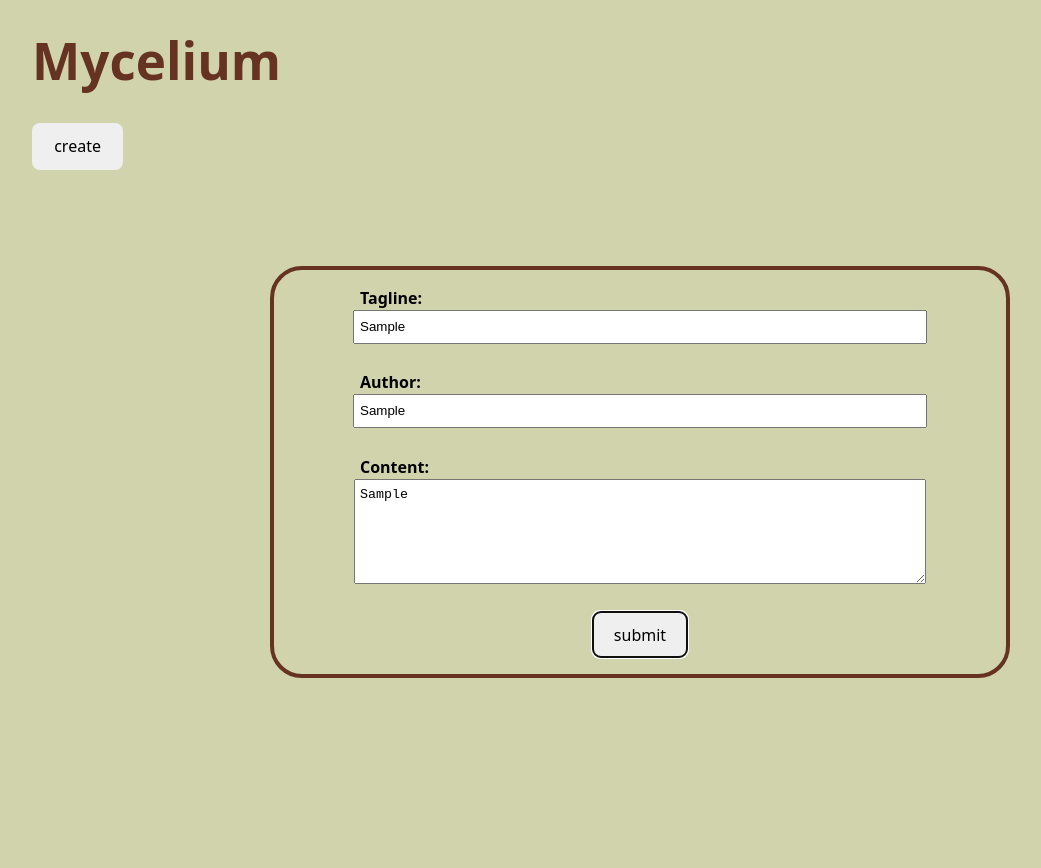
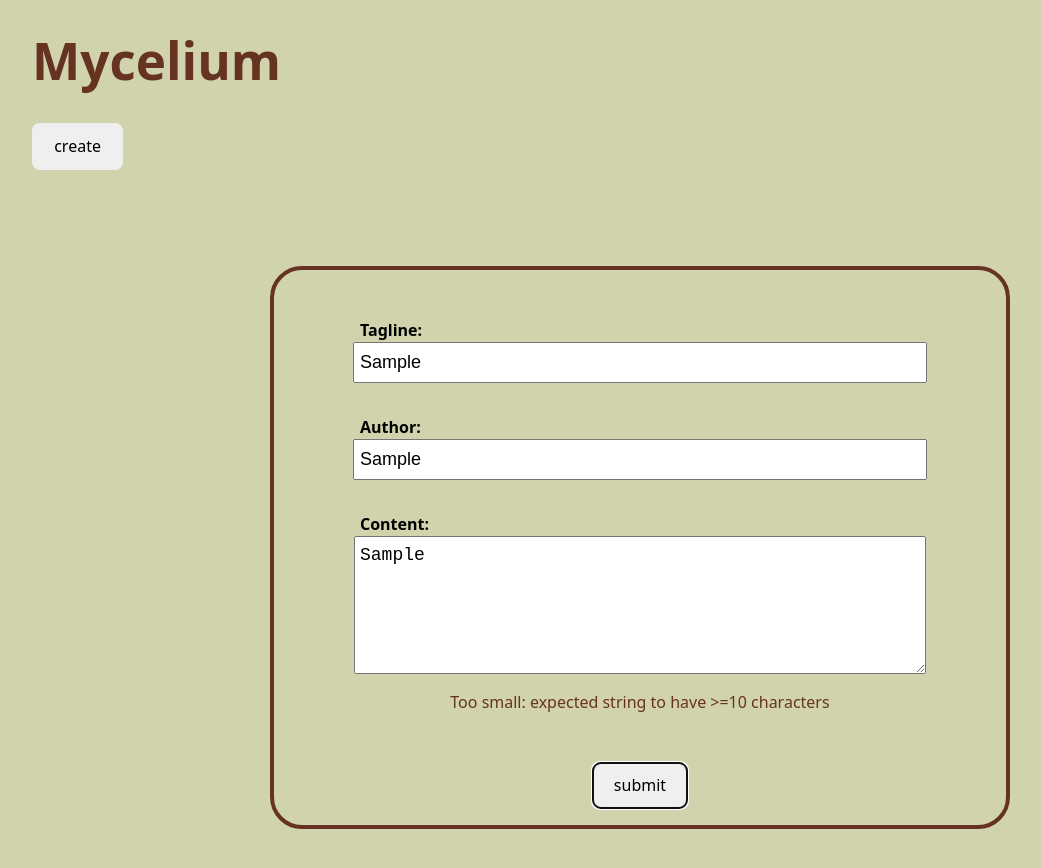
Before and after one commit to alexdevdavis/mycelium, a React (Vite) app in the folder apps/web/: page /create in a window 1280 px wide. Both pictures are taken after typing "Sample", "Sample", "Sample" into the empty fields and a click on the button "submit". Shown: the top 868 px of the page, without its empty margins (0-1041 px from the left). Before the commit the page ends 800 px from the top, so only its background shows below. Built offline with nearby package versions, Linux system fonts and the light colour scheme; no server answers.

Commit message:
feat: apply basic form validation rules

```diff
--- a/apps/web/src/components/blog-post-form.tsx
+++ b/apps/web/src/components/blog-post-form.tsx
@@ -1,5 +1,6 @@
 import { useState } from "react";
 import type { BlogPostDTO } from "../blog-posts-data";
+import { blogPostSchema } from "../validation/blog-post.schema";
 
 type BlogPostFormProps = {
   initialValues?: BlogPostDTO;
@@ -17,10 +18,32 @@ export function BlogPostForm({
   const [tagline, setTagline] = useState(initialValues?.tagline ?? "");
   const [author, setAuthor] = useState(initialValues?.author ?? "");
   const [content, setContent] = useState(initialValues?.content ?? "");
+  const [errors, setErrors] = useState<
+    Partial<Record<keyof BlogPostDTO, string>>
+  >({});
 
   const handleSubmit = (e: React.FormEvent) => {
     e.preventDefault();
-    onSubmit({ tagline, author, content });
+
+    const result = blogPostSchema.safeParse({ tagline, author, content });
+
+    if (!result.success) {
+      const fieldErrors: Partial<Record<keyof BlogPostDTO, string>> = {};
+      const flattened = result.error.flatten().fieldErrors;
+
+      for (const key in flattened) {
+        const typedKey = key as keyof BlogPostDTO;
+        const messages = flattened[typedKey];
+        if (messages?.[0]) fieldErrors[key as keyof BlogPostDTO] = messages[0];
+      }
+
+      setErrors(fieldErrors);
+      return;
+    }
+
+    setErrors({});
+
+    onSubmit(result.data);
   };
 
   return (
@@ -32,6 +55,8 @@ export function BlogPostForm({
         value={tagline}
         onChange={(e) => setTagline(e.target.value)}
       />
+      {errors.tagline && <p className="form-error">{errors.tagline}</p>}
+
       <label htmlFor="author">Author:</label>
       <input
         id="author"
@@ -39,12 +64,16 @@ export function BlogPostForm({
         value={author}
         onChange={(e) => setAuthor(e.target.value)}
       />
+      {errors.author && <p className="form-error">{errors.author}</p>}
+
       <label htmlFor="content">Content:</label>
       <textarea
         id="content"
         value={content}
         onChange={(e) => setContent(e.target.value)}
       />
+      {errors.content && <p className="form-error">{errors.content}</p>}
+
       <button>{buttonText}</button>
     </form>
   );
--- a/apps/web/src/index.css
+++ b/apps/web/src/index.css
@@ -30,20 +30,28 @@ form {
   label {
     align-self: flex-start;
     margin-left: 10%;
+    margin-top: 2em;
     font-weight: 700;
   }
   input,
   textarea {
+    font-size: 18px;
     line-height: 1.5em;
     min-width: 300px;
     width: 80%;
-    margin-bottom: 2em;
     padding: 5px;
   }
   textarea {
     height: 7em;
   }
   button {
+    margin-top: 2em;
     max-width: 100px;
   }
 }
+
+.form-error {
+  color: var(--dark-brown);
+  font-size: 1rem;
+  margin: 1em;
+}
--- /dev/null
+++ b/apps/web/src/validation/blog-post.schema.ts
@@ -0,0 +1,9 @@
+import { z } from "zod";
+
+export const blogPostSchema = z.object({
+  tagline: z.string().min(1),
+  author: z.string().min(1),
+  content: z.string().min(10),
+});
+
+export type BlogPostDTO = z.infer<typeof blogPostSchema>;
```
